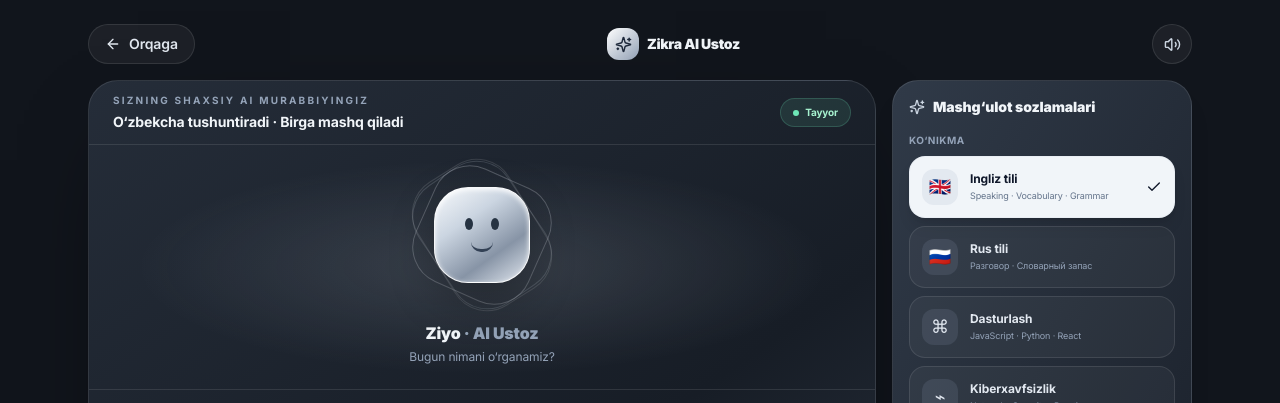
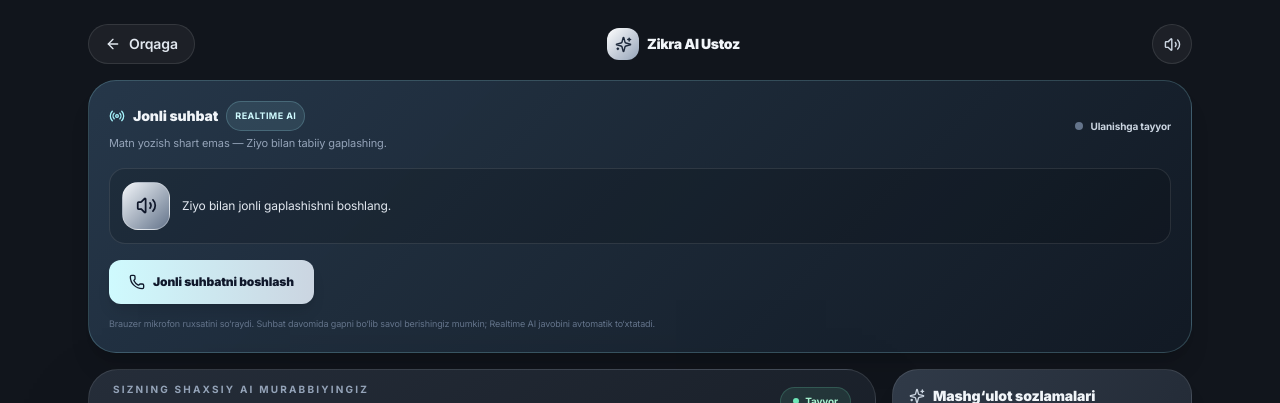
Before and after one commit to asomiddinmeliboyev048-coder/zikra01, a Next.js app: page /ai-ustoz in a window 1280 px wide. Shown: the top 403 px of the page. Built offline with nearby package versions, Linux system fonts and the light colour scheme; no server answers.

Commit message:
feat(ai-tutor): surface live voice conversation mode

```diff
--- a/src/app/ai-ustoz/page.tsx
+++ b/src/app/ai-ustoz/page.tsx
@@ -4,6 +4,7 @@ import Link from "next/link";
 import { useEffect, useRef, useState } from "react";
 import { ArrowLeft, Check, CircleHelp, Mic, MicOff, Send, Sparkles, Volume2, VolumeX, Waves } from "lucide-react";
 import "./ai-tutor.css";
+import LiveVoicePanel from "./LiveVoicePanel";
 
 type Track = "english" | "russian" | "coding" | "cyber";
 type Message = { role: "user" | "assistant"; content: string; id: string };
@@ -108,6 +109,8 @@ export default function AiTutorPage() {
           <button onClick={() => setVoiceEnabled((value) => !value)} className="grid h-10 w-10 place-items-center rounded-full border border-white/10 bg-white/[0.05] text-slate-300" aria-label="Ovoz sozlamasi">{voiceEnabled ? <Volume2 size={17}/> : <VolumeX size={17}/>}</button>
         </header>
 
+        <div className="mt-4"><LiveVoicePanel track={track} level={level} /></div>
+
         <section className="mt-4 grid flex-1 gap-4 lg:grid-cols-[minmax(0,1fr)_300px]">
           <div className="flex min-h-[72svh] flex-col overflow-hidden rounded-[30px] border border-white/10 bg-[linear-gradient(145deg,#252d39,#171d26_55%,#303947)] shadow-[0_30px_100px_-50px_rgba(0,0,0,.9)]">
             <div className="flex items-center justify-between border-b border-white/10 px-4 py-3 sm:px-6">
```
